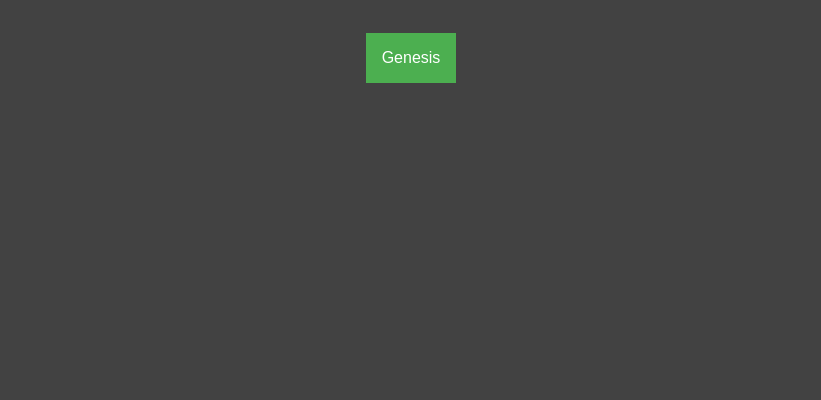
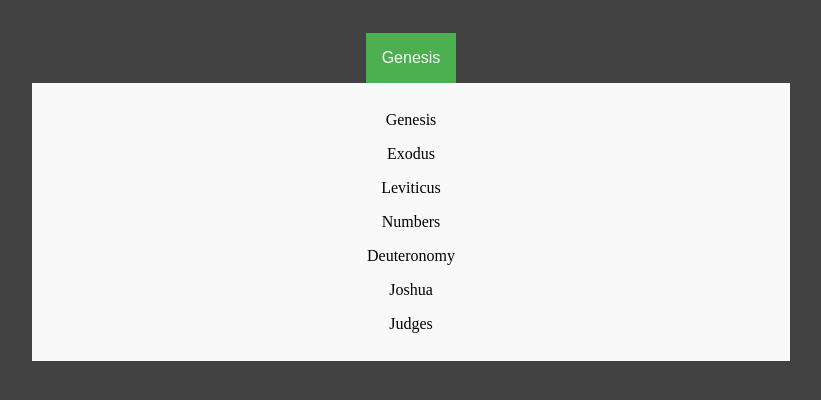
Before and after one commit to moisesrp21/bible, a plain HTML site: page index.html in a window 1280 px wide. Both pictures are taken after a click on the button "Genesis". Shown: the whole page, without its empty margins (229-1050 px from the left). Drawn offline with Linux system fonts and the light colour scheme.

Commit message:
Adding a simple dropdown menu.

```diff
--- /dev/null
+++ b/functions.js
@@ -0,0 +1,13 @@
+let x = 0;
+
+function showContent(){
+    if (x === 0) {
+        document.getElementById("dropdown-content").style.display= "block";
+        x = 1;
+    }
+    else {
+        document.getElementById("dropdown-content").style.display= "none";
+        x = 0;
+    }
+
+}
--- a/index.html
+++ b/index.html
@@ -1,11 +1,12 @@
 <html>
     <head>
         <link rel="stylesheet" href="styles.css">
+        <script src="functions.js" ></script>
     </head>
     <body>
         <div class="dropdown">
-            <button class="dropbtn"> Genesis </button>
-            <div class="dropdown-content">
+            <button class="dropbtn" onclick="showContent()"> Genesis </button>
+            <div id="dropdown-content">
                 <p> Genesis </p>
                 <p> Exodus </p>
                 <p> Leviticus </p>
--- a/styles.css
+++ b/styles.css
@@ -8,9 +8,10 @@ body {
     width: 60%;
     padding: 2%;
 }
-.dropdown-content {
+#dropdown-content {
     display: none;
     color: black;
+    background-color: #f9f9f9;
     padding: 12px 16px;
     text-decoration:none;
     z-index: 1;
```
